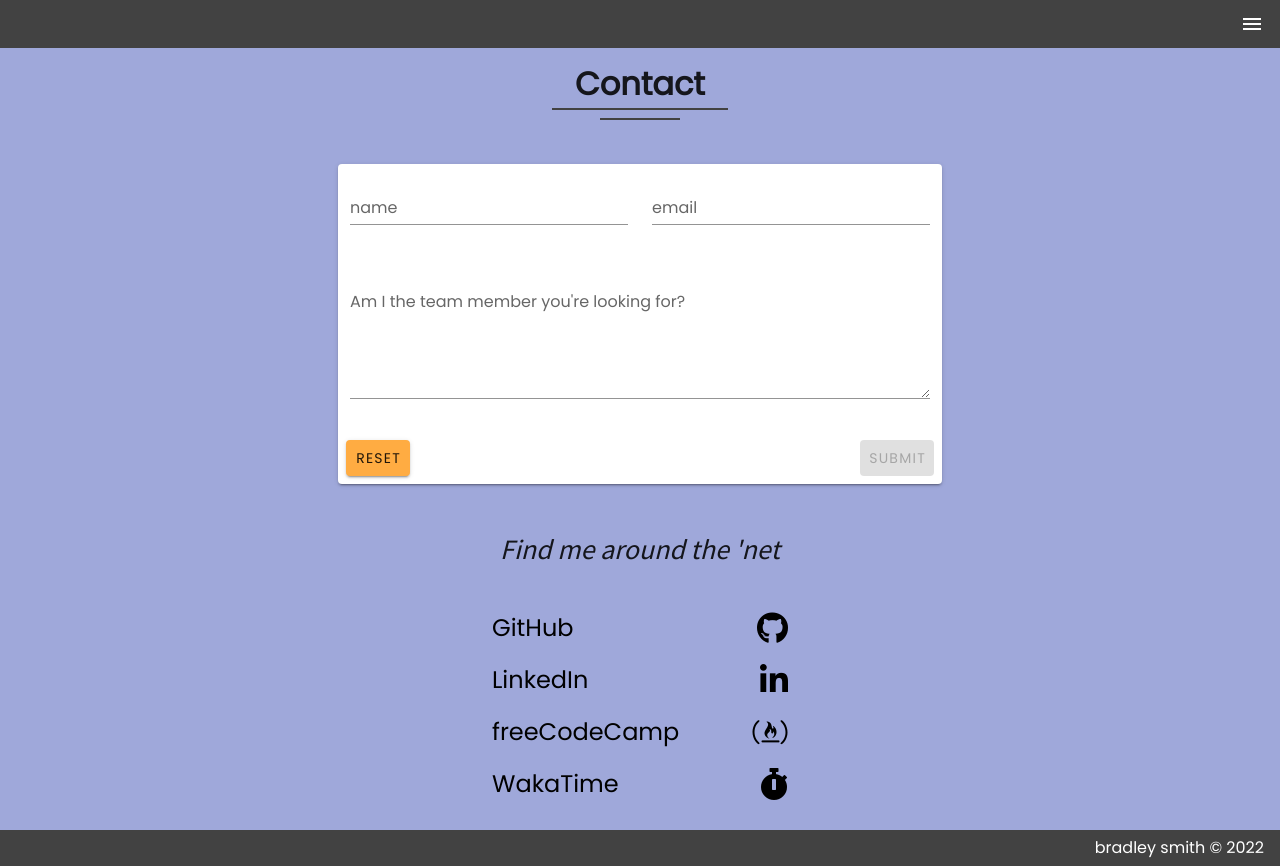
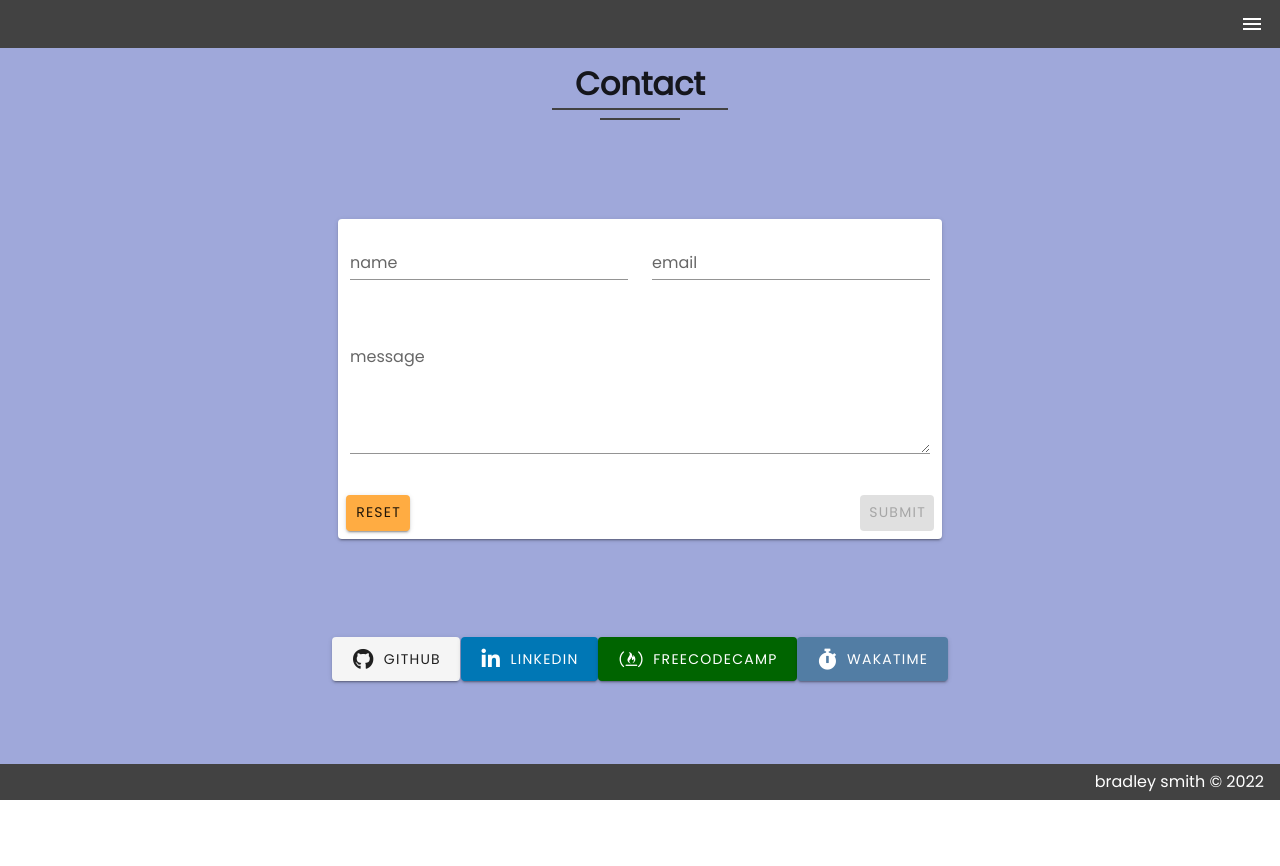
Before and after one commit to bradleyhop/new-portfolio, a Vue app: page /contact in a window 1280 px wide. After the commit the page ends 800 px from the top, so only its background shows below. Built offline with nearby package versions, Linux system fonts and the light colour scheme.

Commit message:
redesign contact social links; refactor

```diff
--- a/src/components/ContactForm.vue
+++ b/src/components/ContactForm.vue
@@ -23,14 +23,14 @@ export default {
         ],
         text: [(val) => (val || "").length > 0 || "This field is required"],
       },
-      snackbar: false, // show snackbar after successful submission
+      textBodyDefault:
+        "message",
+      defaultForm, // form object
+      snackbar: false, // show snackbar after form submission
       textSnackbar: "",
       colorSnackbar: "",
       iconSnackbar: "",
       timeout: 2500, // timeout for snackbar
-      textBodyDefault:
-        "Am I the team member you're looking for?",
-      defaultForm,
     };
   },
 
@@ -54,6 +54,8 @@ export default {
     },
 
     submit() {
+      // we'er using Netlify to handle form submission; here's their article on doing so with Vue:
+      // https://www.netlify.com/blog/2018/09/07/how-to-integrate-netlify-forms-in-a-vue-app/
       fetch("/", {
         method: "POST",
         headers: { "Content-Type": "application/x-www-form-urlencoded" },
@@ -66,7 +68,7 @@ export default {
           this.snackbar = true;
           this.colorSnackbar = "success";
           this.iconSnackbar = "mdi-checkbox-marked-circle";
-          this.textSnackbar = "Email submitted! Thank you!! ";
+          this.textSnackbar = "Form submitted! Thank you!! ";
         })
         .catch(() => {
           this.snackbar = true;
--- a/src/views/Contact.vue
+++ b/src/views/Contact.vue
@@ -20,109 +20,62 @@ export default {
 
     <ContactForm />
 
-    <v-row>
-      <v-col>
-        <p class="copy-contact" title="hint: yes!">
-          <i>Find me around the 'net</i>
-        </p>
-      </v-col>
-    </v-row>
-
-    <v-row class="justify-center">
-      <v-col cols="10" lg="3" sm="4" class="col-contact">
-        <div class="group-contact">
-
-          <!--
-             - <div class="link-container">
-             -   <a
-             -     href="mailto:bradleywjsmith@gmail.com"
-             -     class="link-contact"
-             -     title="email me"
-             -     aria-label="Bradley's email address"
-             -   >
-             -   <div class="link-hover">
-             -     <span class="link-copy">
-             -       Email me
-             -     </span>
-             -     <span class="far fa-envelope icon-contact"></span>
-             -   </div>
-             -   </a>
-             - </div>
-             -->
-
-          <div class="link-container">
+    <v-row justify="center">
+      <v-col lg="6" class="d-flex justify-space-around flex-wrap">
         <a
           href="https://github.com/bradleyhop"
-              class="link-contact"
           target="_blank"
-              title="GitHub"
+          title="Bradley's GitHub Profile"
           rel="noopener noreferrer"
           aria-label="Bradley's GitHub profile"
           >
-            <div class="link-hover">
-              <span class="link-copy">
+          <v-btn large color="#f5f5f5" class="mb-4">
+            <span class="fab fa-github icon-contact"></span>
             GitHub
-              </span>
-              <span class="fab fa-github icon-contact"></span>
-            </div>
+          </v-btn>
         </a>
-          </div>
 
-          <div class="link-container">
         <a
           href="https://www.linkedin.com/in/bradley-smith-328235112/"
-              class="link-contact"
           target="_blank"
           title="LinkedIn"
           rel="noopener noreferrer"
           aria-label="Bradley's LinkedIn profile"
           >
-            <div class="link-hover">
-              <span class="link-copy">
+          <v-btn large color="#0077b5" class="white--text mb-4">
+            <span class="fab fa-linkedin-in icon-contact"></span>
             LinkedIn
-              </span>
-              <span class="fab fa-linkedin-in icon-contact"></span>
-            </div>
+          </v-btn>
         </a>
-          </div>
 
-          <div class="link-container">
+
         <a
           href="https://www.freecodecamp.org/bradleyhop"
-              class="link-contact"
           target="_blank"
           title="freeCodeCamp"
           rel="noopener noreferrer"
           aria-label="Bradley's free code camp profile"
           >
-            <div class="link-hover">
-              <span class="link-copy">
-                freeCodeCamp
-              </span>
+          <v-btn large color="#006400" class="white--text mb-4">
             <span class="fab fa-free-code-camp icon-contact"></span>
-            </div>
+            FreeCodeCamp
+          </v-btn>
         </a>
-          </div>
 
-          <div class="link-container">
+
         <a
           href="https://wakatime.com/@bradleyhop"
-              class="link-contact"
           target="_blank"
           title="WakaTime"
           rel="noopener noreferrer"
           aria-label="Bradley's waka time profile"
           >
-            <div class="link-hover">
-              <span class="link-copy">
+          <v-btn large color="#527da4" class="white--text mb-4">
+            <span class="fas fa-stopwatch icon-contact"></span>
             WakaTime
-              </span>
-              <span class="fas fa-stopwatch icon-contact"></span>
-            </div>
+          </v-btn>
         </a>
-          </div>
-        </div>
-        <!-- group-contact -->
+
       </v-col>
     </v-row>
   </v-container>
@@ -133,34 +86,9 @@ export default {
   background-color: $not-purple;
 }
 
-.copy-contact {
-  font-family: $Source-Sans-Pro;
-  font-size: 1.75rem;
-  text-align: center;
-}
-
-.link-container {
-  display: inline-block;
-  margin-bottom: 1rem;
-  width: 100%;
-}
-
-.link-contact {
-  color: #000 !important;
-
-  &:hover {
-    color: #fff !important;
-  }
-}
-
-.link-copy {
+.icon-contact {
   font-size: 1.5em;
-  width: 100%;
-}
-
-.icon-contact {
-  float: right;
-  font-size: 2em;
+  margin-right: 0.5rem;
   vertical-align: middle;
 }
 </style>
--- a/src/views/Home.vue
+++ b/src/views/Home.vue
@@ -20,12 +20,29 @@ export default {
         </div>
 
         <router-link :to="{ name: 'Portfolio' }">
-          <v-btn elevation="6" large class="portfolio-button" color="secondary">
-            <span class="button-text">
-              Portfolio
-            </span>
+          <v-btn elevation="6" large class="portfolio-button mb-4" color="secondary"
+            aria-label="Bradley's Portfolio" title="Bradley's Portfolio">
+            Portfolio
           </v-btn>
         </router-link>
+
+        <!--
+           - [> TODO: add link to gihub  <]
+           - <div>
+           -   <a
+           -     href="https://github.com/bradleyhop"
+           -     target="_blank"
+           -     title="Bradley's GitHub Profile"
+           -     rel="noopener noreferrer"
+           -     aria-label="Bradley's GitHub profile"
+           -     >
+           -     <v-btn large color="#f5f5f5" class="mb-4">
+           -       <span class="fab fa-github icon-contact"></span>
+           -       GitHub
+           -     </v-btn>
+           -   </a>
+           - </div> -->
+
       </v-col>
     </v-row>
   </v-container>
@@ -70,8 +87,4 @@ export default {
     font-size: 1.5rem;
   }
 }
-
-.button-text {
-  color: #000; // default white fails accessibility contrast
-}
 </style>
```
Lines whose indentation alone changed are shown as unchanged.
